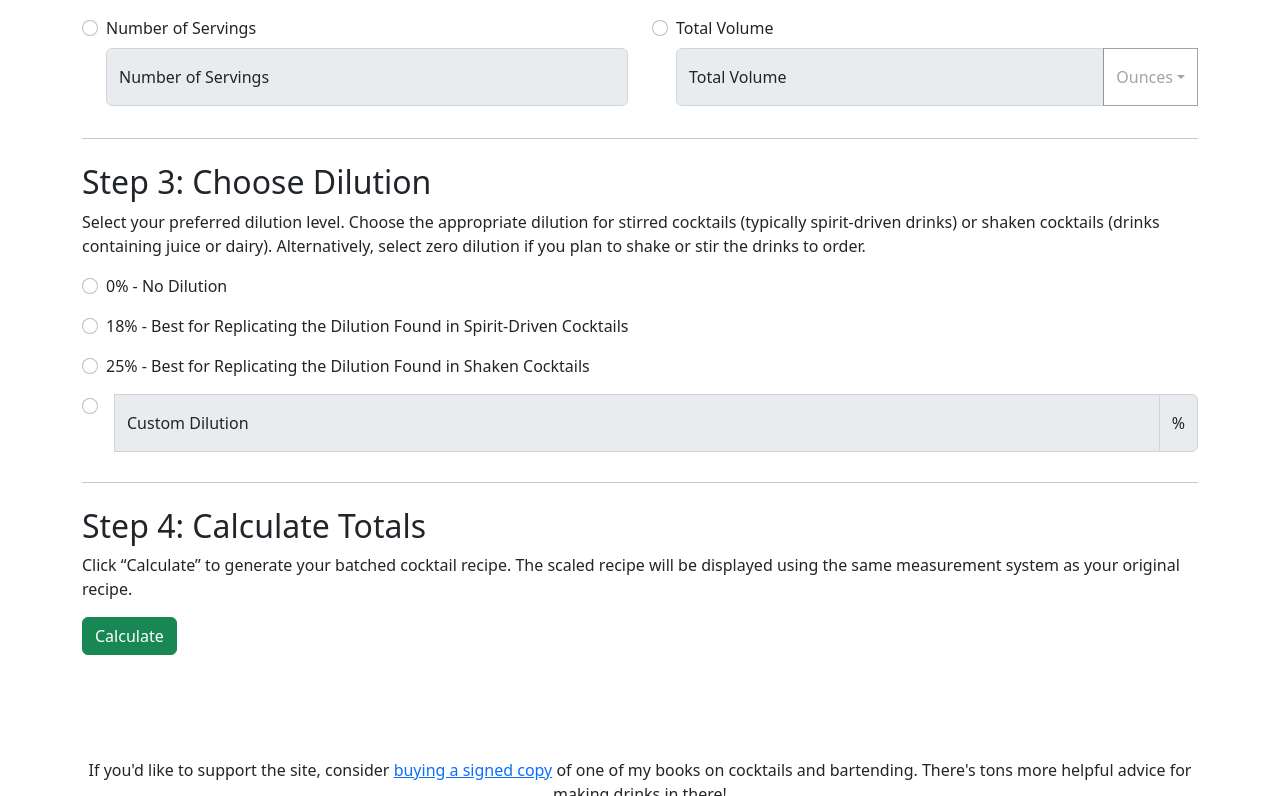
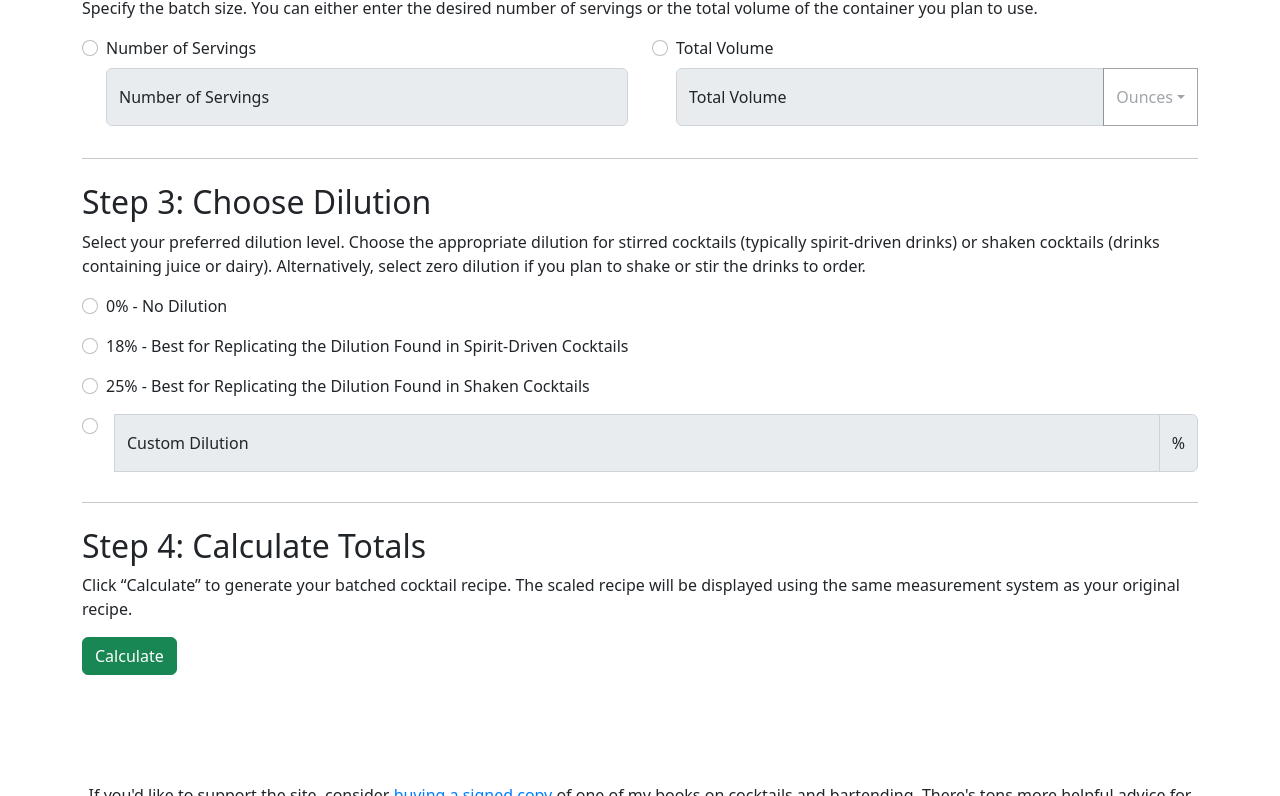
Before and after one commit to Syrupmath/batch-calculator, a plain HTML site: page index.html in a window 1280 px wide. Shown: the part 640-1436 px from the top of the page. Drawn offline with nearby package versions, Linux system fonts and the light colour scheme.

Commit message:
Update style.css

```diff
--- a/style.css
+++ b/style.css
@@ -37,15 +37,15 @@ body {
 
 /* Custom styles */
 body {
-    padding-top: 5px; /* Reduced from 40px */
+    padding-top: 20px; /* Reduced from 40px */
 }
 
 .container {
-    padding-top: 5px; /* Adjust the top padding of the container */
+    padding-top: 10px; /* Adjust the top padding of the container */
 }
 
 header {
-    margin-bottom: 5px; /* Reduced from 20px */
+    margin-bottom: 10px; /* Reduced from 20px */
 }
 
 h1 {
@@ -59,6 +59,15 @@ h1 {
 
 .step {
     margin-bottom: 30px;
+}
+
+footer a {
+    color: #007bff; /* Bootstrap primary color */
+    text-decoration: underline;
+}
+
+footer a:hover {
+    color: #0056b3; /* Darker shade on hover */
 }
 
 #output {
```
